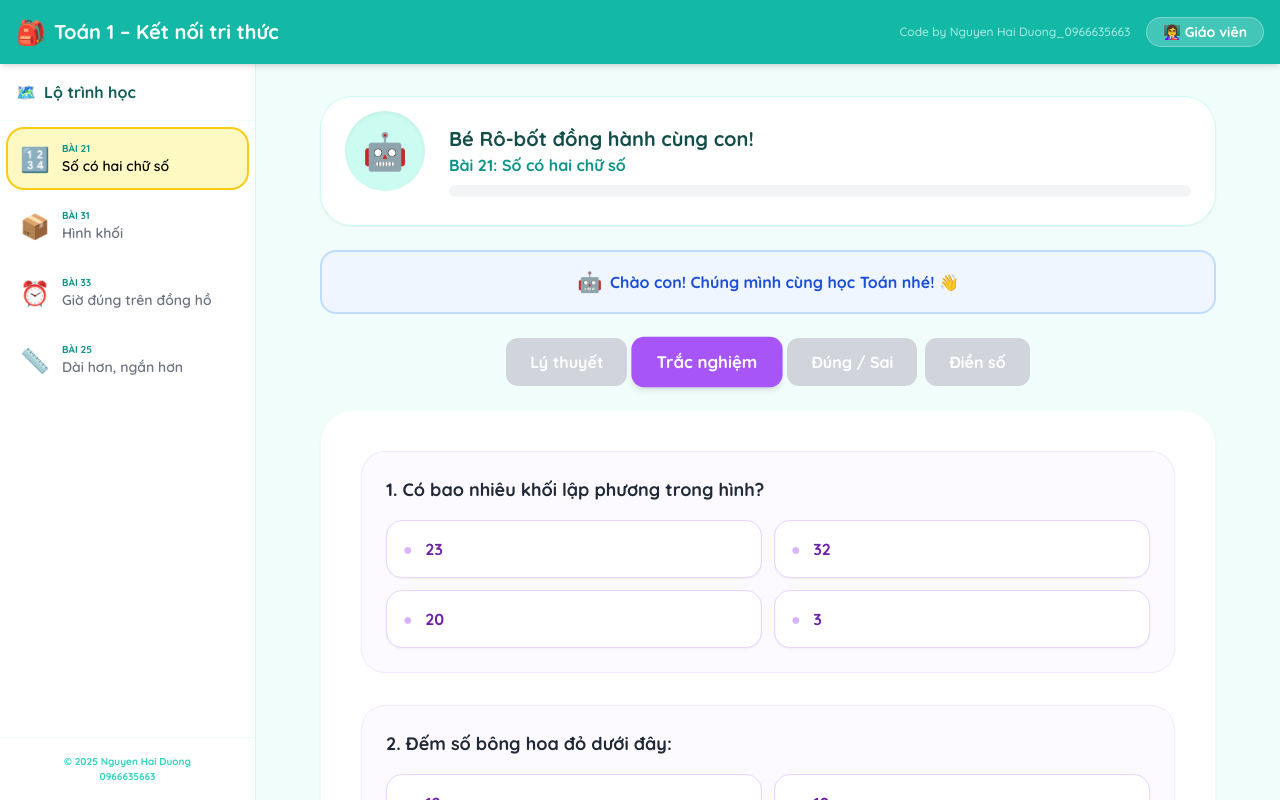
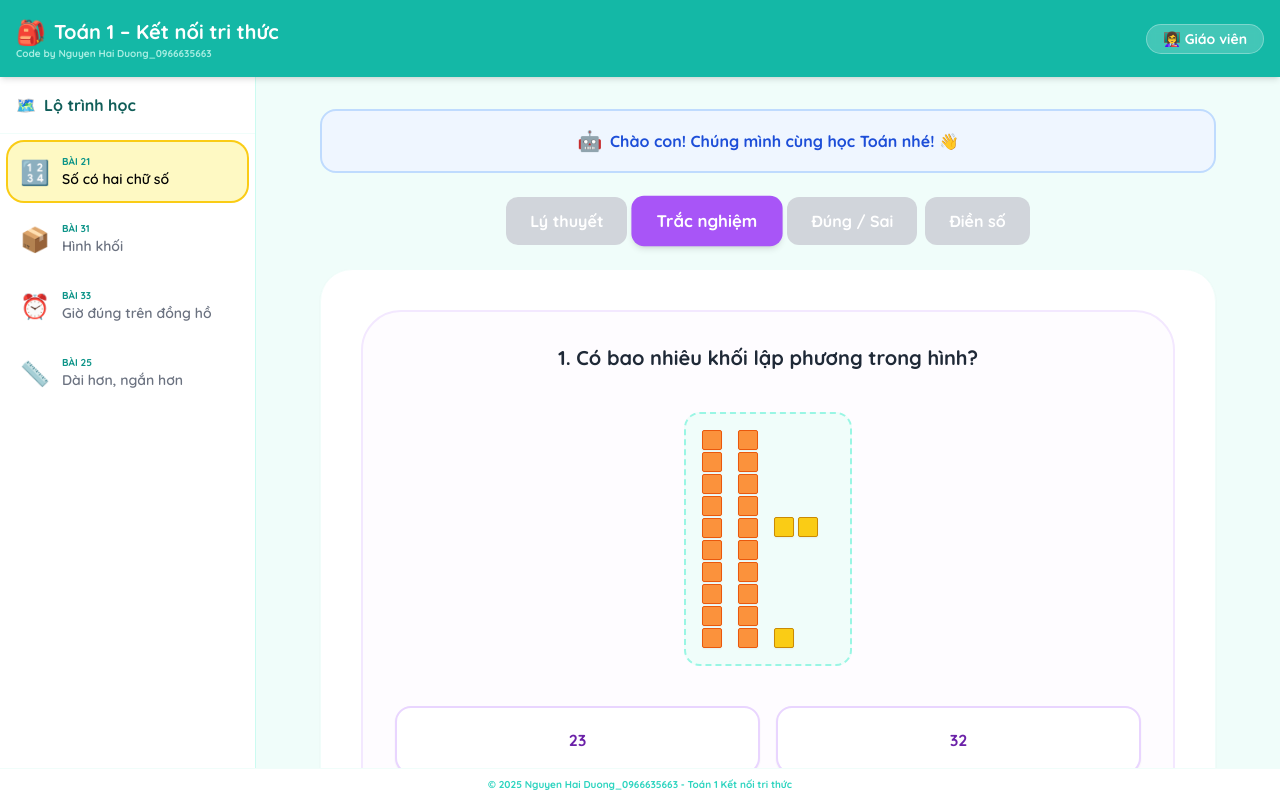
Before and after one commit to r0ngdepzai688/toan-1-kntt, a React (Vite) app: page / in a window 1280 px wide. Both pictures are taken after a click on the button "Trắc nghiệm". Built offline with nearby package versions, Linux system fonts and the light colour scheme.

Commit message:
Update App.tsx

```diff
--- a/App.tsx
+++ b/App.tsx
@@ -1,7 +1,94 @@
 
 import React, { useState, useEffect } from 'react';
-import { AppMode, SectionType, Lesson } from './types';
+import { AppMode, SectionType, Lesson, VisualData } from './types';
 import { lessonsData } from './data';
+
+const VisualRenderer: React.FC<{ data?: VisualData }> = ({ data }) => {
+  if (!data) return null;
+
+  switch (data.type) {
+    case 'clock':
+      const hour = data.value || 12;
+      const hourAngle = (hour % 12) * 30;
+      return (
+        <div className="flex justify-center my-4">
+          <svg width="160" height="160" viewBox="0 0 100 100">
+            <circle cx="50" cy="50" r="45" fill="white" stroke="#14b8a6" strokeWidth="3" />
+            {[...Array(12)].map((_, i) => {
+              const ang = (i + 1) * 30 * (Math.PI / 180);
+              const x = 50 + 35 * Math.sin(ang);
+              const y = 50 - 35 * Math.cos(ang);
+              return <text key={i} x={x} y={y} fontSize="6" textAnchor="middle" alignmentBaseline="middle" fontWeight="bold" fill="#0f766e">{i+1}</text>;
+            })}
+            {/* Kim phút (số 12) */}
+            <line x1="50" y1="50" x2="50" y2="20" stroke="#0d9488" strokeWidth="2" strokeLinecap="round" />
+            {/* Kim giờ */}
+            <line
+              x1="50" y1="50"
+              x2={50 + 20 * Math.sin(hourAngle * Math.PI / 180)}
+              y2={50 - 20 * Math.cos(hourAngle * Math.PI / 180)}
+              stroke="#be123c" strokeWidth="3" strokeLinecap="round"
+            />
+            <circle cx="50" cy="50" r="3" fill="#0f766e" />
+          </svg>
+        </div>
+      );
+
+    case 'blocks':
+      const { tens = 0, ones = 0 } = data.value || {};
+      return (
+        <div className="flex flex-wrap justify-center gap-4 my-4 p-4 bg-teal-50 rounded-2xl border-2 border-dashed border-teal-200">
+          {Array.from({ length: tens }).map((_, i) => (
+            <div key={`tens-${i}`} className="flex flex-col gap-0.5">
+              {Array.from({ length: 10 }).map((_, j) => (
+                <div key={j} className="w-5 h-5 bg-orange-400 border border-orange-600 rounded-sm shadow-sm"></div>
+              ))}
+            </div>
+          ))}
+          <div className="flex flex-wrap gap-1 max-w-[60px] items-end">
+            {Array.from({ length: ones }).map((_, i) => (
+              <div key={`ones-${i}`} className="w-5 h-5 bg-yellow-400 border border-yellow-600 rounded-sm shadow-sm"></div>
+            ))}
+          </div>
+        </div>
+      );
+
+    case 'counting':
+      return (
+        <div className="flex flex-wrap justify-center gap-2 my-4 p-4 bg-blue-50 rounded-2xl border-2 border-dashed border-blue-200">
+          {Array.from({ length: data.count || 0 }).map((_, i) => (
+            <span key={i} className="text-3xl animate-pulse" style={{ animationDelay: `${i*0.1}s` }}>
+              {data.items?.[0] || '🍎'}
+            </span>
+          ))}
+        </div>
+      );
+
+    case 'ruler':
+      const length = data.value || 5;
+      return (
+        <div className="flex flex-col items-center my-6 gap-2">
+          {/* Vật đo (Bút chì) */}
+          <div className="relative h-6 bg-yellow-500 rounded-r-full border-y border-yellow-700 self-start ml-[20px]" style={{ width: `${length * 20}px` }}>
+            <div className="absolute left-0 top-0 bottom-0 w-4 bg-red-600 rounded-l-sm"></div>
+            <div className="absolute right-[-10px] top-1/2 -translate-y-1/2 w-0 h-0 border-l-[10px] border-l-yellow-900 border-y-[6px] border-y-transparent"></div>
+          </div>
+          {/* Thước kẻ */}
+          <div className="w-[300px] h-12 bg-white border-2 border-gray-400 relative rounded-md shadow-sm overflow-hidden">
+            {Array.from({ length: 16 }).map((_, i) => (
+              <div key={i} className="absolute bottom-0 flex flex-col items-center" style={{ left: `${i * 20}px` }}>
+                <div className={`w-0.5 bg-gray-600 ${i % 5 === 0 ? 'h-5' : 'h-3'}`}></div>
+                <span className="text-[10px] font-bold text-gray-500">{i}</span>
+              </div>
+            ))}
+          </div>
+        </div>
+      );
+
+    default:
+      return null;
+  }
+};
 
 const getEncouragement = (isCorrect: boolean) => {
   const correct = ["Giỏi quá! 🌟", "Tuyệt vời luôn! 🚀", "Con làm đúng rồi đó!", "Quá xuất sắc! 🏆", "Rô-bốt tự hào về con! 🤖"];
@@ -76,15 +163,17 @@ const App: React.FC = () => {
       {showConfetti && <Confetti />}
 
       <header className="bg-teal-500 text-white p-4 shadow-md flex justify-between items-center shrink-0 z-10">
-        <h1 className="text-xl font-bold flex items-center gap-2">
-          <span className="text-2xl">🎒</span>
-          <span className="hidden md:inline">Toán 1 – Kết nối tri thức</span>
-          <span className="md:hidden">Toán 1</span>
-        </h1>
-        <div className="flex items-center gap-4">
-          <span className="hidden lg:block text-xs text-teal-100 font-medium opacity-80">
+        <div className="flex flex-col">
+          <h1 className="text-xl font-bold flex items-center gap-2">
+            <span className="text-2xl">🎒</span>
+            <span className="hidden md:inline">Toán 1 – Kết nối tri thức</span>
+            <span className="md:hidden">Toán 1</span>
+          </h1>
+          <span className="text-[10px] text-teal-100 font-bold opacity-80 mt-[-2px]">
             Code by Nguyen Hai Duong_0966635663
           </span>
+        </div>
+        <div className="flex items-center gap-4">
           <button
             onClick={() => setMode(mode === AppMode.KID ? AppMode.TEACHER : AppMode.KID)}
             className="bg-white/20 backdrop-blur-sm border border-white/30 text-white px-4 py-1 rounded-full font-bold text-sm hover:bg-white/30 transition-all"
@@ -125,41 +214,18 @@ const App: React.FC = () => {
               </button>
             ))}
           </div>
-          <div className="p-4 border-t border-teal-50 hidden md:block">
-            <p className="text-[10px] text-teal-400 font-bold text-center">
-              © 2025 Nguyen Hai Duong<br/>
-              0966635663
-            </p>
-          </div>
         </aside>
 
         {/* Main Content */}
         <main className="flex-1 flex flex-col overflow-y-auto custom-scrollbar p-4 md:p-8 space-y-6">
           <div className="max-w-4xl mx-auto w-full">
-            {/* Header Card */}
-            <div className="bg-white rounded-[2rem] p-6 shadow-sm border border-teal-100 flex flex-col md:flex-row items-center gap-6 mb-6">
-              <div className="w-20 h-20 bg-teal-100 rounded-full flex items-center justify-center text-4xl shadow-inner animate-bounce">
-                🤖
-              </div>
-              <div className="flex-1 text-center md:text-left">
-                <h2 className="text-xl font-bold text-teal-900">Bé Rô-bốt đồng hành cùng con!</h2>
-                <p className="text-teal-600 font-bold">{currentLesson.title}</p>
-                <div className="mt-2 w-full bg-gray-100 h-3 rounded-full overflow-hidden">
-                  <div
-                    className="bg-yellow-400 h-full transition-all duration-500"
-                    style={{ width: `${(completedLessons.length / lessonsData.length) * 100}%` }}
-                  ></div>
-                </div>
-              </div>
-            </div>
-
             {/* Feedback Alert */}
             <div className={`p-4 rounded-2xl border-2 mb-6 transition-all ${
               feedback.type === 'success' ? 'bg-green-50 border-green-200 text-green-700' :
               feedback.type === 'error' ? 'bg-orange-50 border-orange-200 text-orange-700 animate-shake' :
               'bg-blue-50 border-blue-200 text-blue-700'
             }`}>
-              <p className="font-bold flex items-center justify-center gap-2">
+              <p className="font-bold flex items-center justify-center gap-2 text-center">
                 <span className="text-xl">{feedback.type === 'success' ? '✅' : feedback.type === 'error' ? '❌' : '🤖'}</span>
                 {feedback.msg}
               </p>
@@ -198,18 +264,19 @@ const App: React.FC = () => {
               )}
 
               {activeSection === SectionType.TRAC_NGHIEM && (
-                <div className="space-y-8">
+                <div className="space-y-12">
                   {currentLesson.sections.trac_nghiem.map((q, idx) => (
-                    <div key={idx} className="bg-purple-50/50 p-6 rounded-3xl border border-purple-100">
-                      <p className="text-lg font-bold text-gray-800 mb-4">{idx + 1}. {q.question}</p>
-                      <div className="grid grid-cols-1 md:grid-cols-2 gap-3">
+                    <div key={idx} className="bg-purple-50/30 p-8 rounded-[2.5rem] border-2 border-purple-100 flex flex-col items-center">
+                      <p className="text-xl font-bold text-gray-800 mb-6 text-center">{idx + 1}. {q.question}</p>
+                      <VisualRenderer data={q.visual} />
+                      <div className="grid grid-cols-1 md:grid-cols-2 gap-4 w-full mt-6">
                         {q.options.map((opt, oIdx) => (
                           <button
                             key={oIdx}
                             onClick={() => handleAnswer(opt === q.answer)}
-                            className="p-4 text-left rounded-2xl bg-white hover:bg-purple-100 text-purple-800 font-bold border border-purple-200 transition-all shadow-sm"
+                            className="p-5 text-center rounded-2xl bg-white hover:bg-purple-500 hover:text-white text-purple-800 font-black border-2 border-purple-200 transition-all shadow-sm active:scale-95"
                           >
-                            <span className="mr-2 text-purple-300">●</span> {opt}
+                            {opt}
                           </button>
                         ))}
                       </div>
@@ -221,14 +288,17 @@ const App: React.FC = () => {
               {activeSection === SectionType.DUNG_SAI && (
                 <div className="space-y-8">
                   {currentLesson.sections.dung_sai.map((q, idx) => (
-                    <div key={idx} className="space-y-4">
-                      <p className="text-lg font-bold text-gray-800">{q.question}</p>
+                    <div key={idx} className="space-y-6">
+                      <p className="text-lg font-bold text-gray-800 border-b-2 border-orange-100 pb-2">{q.question}</p>
                       {q.statements.map((s, sIdx) => (
-                        <div key={sIdx} className="flex flex-col md:flex-row items-center justify-between p-4 bg-orange-50/50 rounded-2xl gap-4 border border-orange-100">
-                          <span className="font-bold text-orange-900 text-center md:text-left">{s.text}</span>
-                          <div className="flex gap-2">
-                            <button onClick={() => handleAnswer(s.isCorrect)} className="px-6 py-2 bg-green-500 text-white font-bold rounded-lg hover:bg-green-600">ĐÚNG</button>
-                            <button onClick={() => handleAnswer(!s.isCorrect)} className="px-6 py-2 bg-red-500 text-white font-bold rounded-lg hover:bg-red-600">SAI</button>
+                        <div key={sIdx} className="flex flex-col items-center p-6 bg-orange-50/50 rounded-3xl border-2 border-orange-100 gap-4">
+                          <VisualRenderer data={s.visual} />
+                          <div className="flex flex-col md:flex-row items-center justify-between w-full gap-4">
+                            <span className="font-bold text-orange-900 text-lg text-center md:text-left flex-1">{s.text}</span>
+                            <div className="flex gap-4">
+                              <button onClick={() => handleAnswer(s.isCorrect)} className="px-8 py-3 bg-green-500 text-white font-black rounded-2xl hover:bg-green-600 shadow-[0_4px_0_0_#15803d] active:shadow-none active:translate-y-1 transition-all">ĐÚNG</button>
+                              <button onClick={() => handleAnswer(!s.isCorrect)} className="px-8 py-3 bg-red-500 text-white font-black rounded-2xl hover:bg-red-600 shadow-[0_4px_0_0_#b91c1c] active:shadow-none active:translate-y-1 transition-all">SAI</button>
+                            </div>
                           </div>
                         </div>
                       ))}
@@ -238,14 +308,16 @@ const App: React.FC = () => {
               )}
 
               {activeSection === SectionType.DIEN_SO && (
-                <div className="space-y-8">
+                <div className="space-y-12">
                   {currentLesson.sections.dien_so.map((q, idx) => (
-                    <div key={idx} className="bg-green-50/50 p-6 rounded-3xl border border-green-100 flex flex-col md:flex-row items-center gap-4">
-                      <p className="text-lg font-bold text-gray-800 flex-1">{idx + 1}. {q.question}</p>
-                      <div className="flex gap-2">
+                    <div key={idx} className="bg-green-50/30 p-8 rounded-[2.5rem] border-2 border-green-100 flex flex-col items-center">
+                      <p className="text-xl font-bold text-gray-800 mb-4 text-center">{idx + 1}. {q.question}</p>
+                      <VisualRenderer data={q.visual} />
+                      <div className="flex gap-4 mt-6 w-full max-w-sm">
                         <input
                           type="text"
-                          className="w-24 p-2 border-2 border-green-200 rounded-xl text-center font-bold focus:border-green-500 outline-none"
+                          placeholder="Số mấy nhỉ?"
+                          className="flex-1 p-4 border-4 border-green-200 rounded-2xl text-center font-black text-2xl text-green-700 focus:border-green-500 outline-none shadow-inner"
                           onKeyPress={(e) => {
                             if (e.key === 'Enter') {
                               handleAnswer((e.target as HTMLInputElement).value.toString().toLowerCase() === q.answer.toString().toLowerCase());
@@ -254,13 +326,13 @@ const App: React.FC = () => {
                           }}
                         />
                         <button
-                          className="bg-green-600 text-white px-4 py-2 rounded-xl font-bold"
+                          className="bg-green-600 text-white px-6 py-4 rounded-2xl font-black text-xl shadow-[0_4px_0_0_#15803d] active:shadow-none active:translate-y-1 transition-all"
                           onClick={(e) => {
                             const input = e.currentTarget.previousSibling as HTMLInputElement;
                             handleAnswer(input.value.toString().toLowerCase() === q.answer.toString().toLowerCase());
                             input.value = '';
                           }}
-                        >Kiểm tra</button>
+                        >Gửi</button>
                       </div>
                     </div>
                   ))}
@@ -281,8 +353,10 @@ const App: React.FC = () => {
         </main>
       </div>
 
-      <footer className="bg-white border-t border-teal-50 p-2 text-center md:hidden">
-         <p className="text-[10px] text-teal-400 font-bold">Code by Nguyen Hai Duong_0966635663</p>
+      <footer className="bg-white border-t border-teal-50 p-2 text-center">
+         <p className="text-[10px] text-teal-400 font-bold">
+           © 2025 Nguyen Hai Duong_0966635663 - Toán 1 Kết nối tri thức
+         </p>
       </footer>
 
       {/* Teacher Mode Overlay */}
@@ -305,6 +379,7 @@ const App: React.FC = () => {
                 </div>
               </div>
               <div className="border-t pt-6">
+                <p className="text-xs text-gray-400 text-center mb-4 italic">Bản quyền phần mềm thuộc về Nguyen Hai Duong - 0966635663</p>
                 <h3 className="font-bold mb-4">🔑 Đáp án nhanh bài đang học:</h3>
                 <div className="space-y-2 text-sm">
                   <p><b>Trắc nghiệm:</b> {currentLesson.sections.trac_nghiem.map(q => q.answer).join(', ')}</p>
```
